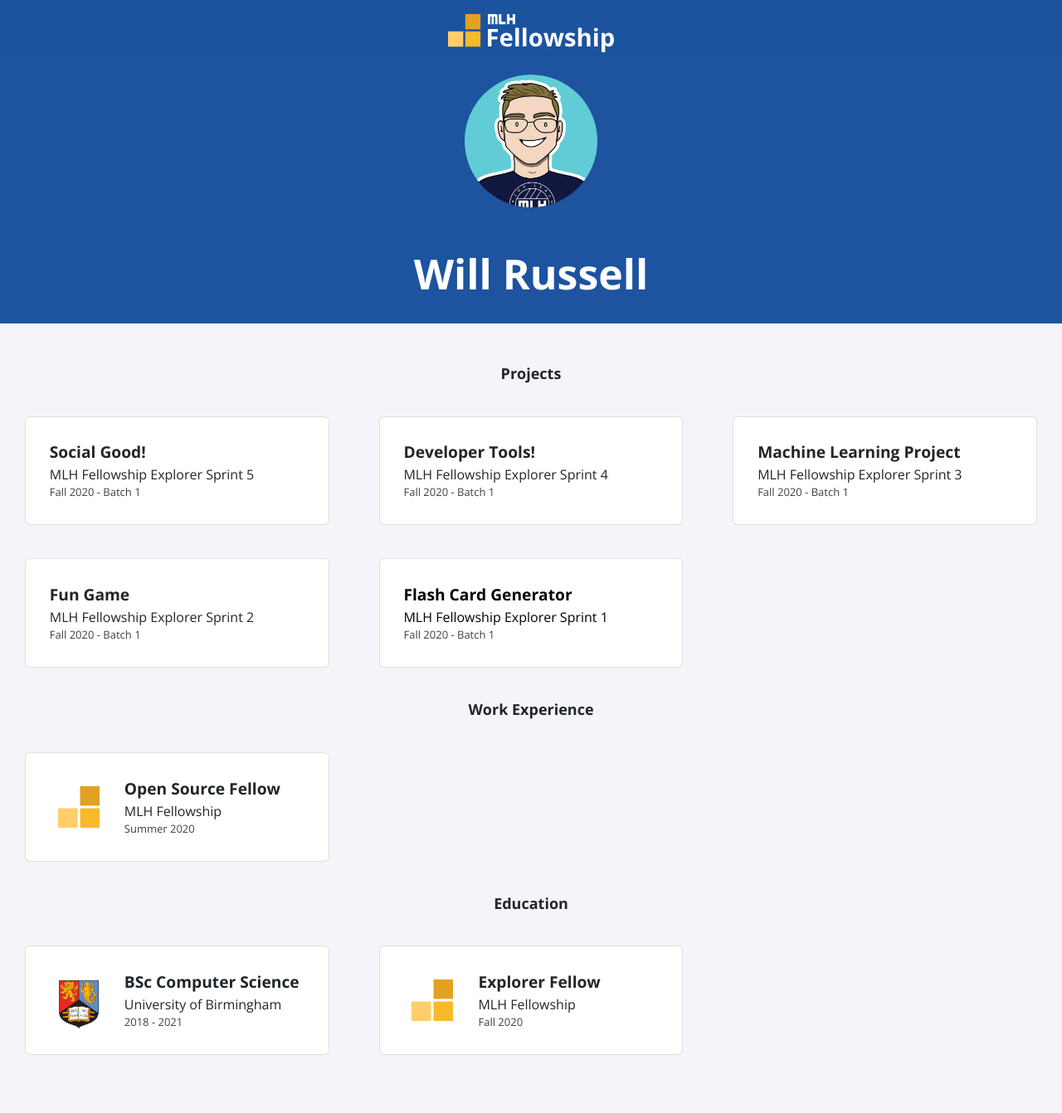
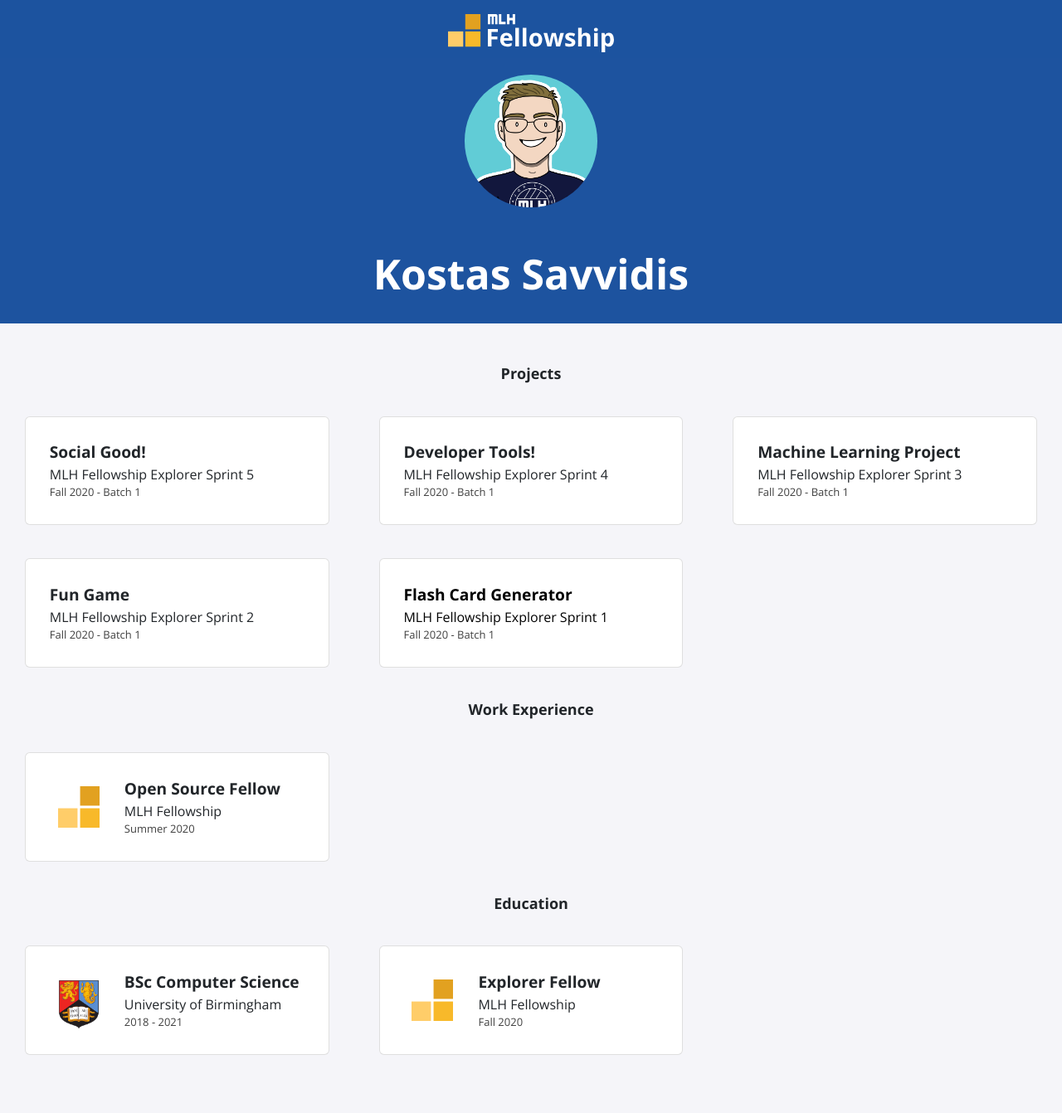
Before and after one commit to KostaSav/KostaSav.github.io, a Jekyll site: the page built from index.html, in a window 1280 px wide. Shown: the whole page at 83% size. Built offline with Jekyll 4.4.1, drawn with Linux system fonts in a browser that asks for light colours; nearby versions of some CDN libraries.

Commit message:
Update _config.yml to include my name and social media

```diff
--- a/_config.yml
+++ b/_config.yml
@@ -1,13 +1,13 @@
-title: "Will Russell"
-email: fellowship@mlh.io
+title: "Kostas Savvidis"
+email: ksavvidis@outlook.com
 description: >- # this means to ignore newlines until "baseurl:"
   Write an awesome description for your new site here. You can edit this
   line in _config.yml. It will appear in your document head meta (for
   Google search results) and in your feed.xml site description.
 baseurl: "/"
-url: "/portfolio-template"
-twitter_username: mlhacks
-github_username:  mlh-fellowship
+url: "https://KostaSav.github.io/"
+twitter_username: KKSavvidis
+github_username:  KostaSav
 
 sass:
   sass_dir: _sass
```
